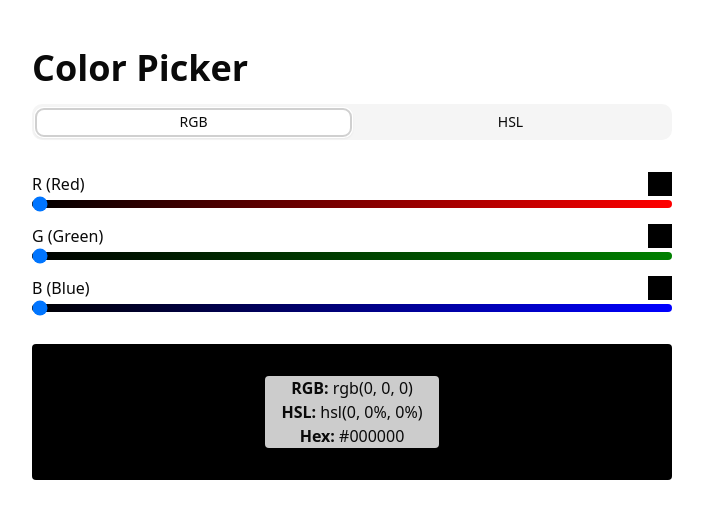
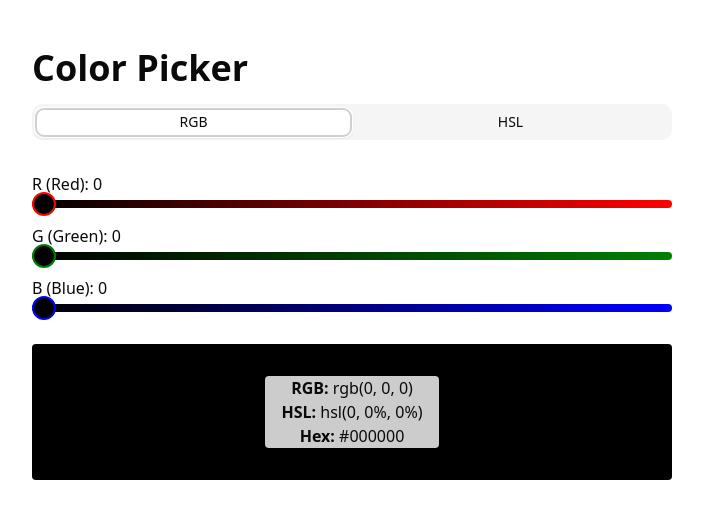
Before and after one commit to doiali/colorsforge, a Next.js app: page / in a window 1280 px wide. Both pictures are taken after a click on the tab "RGB". Shown: the top 518 px of the page, without its empty margins (288-991 px from the left). Built offline with nearby package versions, Linux system fonts and the light colour scheme.

Commit message:
feat: style slider thumb

```diff
--- a/src/app/globals.css
+++ b/src/app/globals.css
@@ -1,5 +1,6 @@
 @import "tailwindcss";
 @import "tw-animate-css";
+@import "./input.css";
 
 @custom-variant dark (&:is(.dark *));
 
--- /dev/null
+++ b/src/app/input.css
@@ -0,0 +1,41 @@
+@layer components {
+  input[type="range"]::-webkit-slider-thumb {
+    @apply appearance-none h-6 w-6 rounded-full bg-current border-2 border-foreground cursor-pointer;
+  }
+
+  .thumb-red {
+    color: rgb(var(--r), 0, 0);
+  }
+
+  input[type="range"].thumb-red::-webkit-slider-thumb {
+    border-color: red;
+  }
+
+  .thumb-green {
+    color: rgb(0, var(--g), 0);
+  }
+
+  input[type="range"].thumb-green::-webkit-slider-thumb {
+    border-color: green;
+  }
+
+  .thumb-blue {
+    color: rgb(0, 0, var(--b));
+  }
+
+  input[type="range"].thumb-blue::-webkit-slider-thumb {
+    border-color: blue;
+  }
+
+  .thumb-hue {
+    color: hsl(var(--h), 100%, 50%);
+  }
+
+  .thumb-saturation {
+    color: hsl(var(--h), var(--s), 50%);
+  }
+
+  .thumb-lightness {
+    color: hsl(var(--h), 100%, var(--l));
+  }
+}
--- a/src/app/page.tsx
+++ b/src/app/page.tsx
@@ -67,11 +67,11 @@ const ColorPickerRGB: React.FC<{
     }))
   }
   return (
-    <div className="flex flex-col">
-      <label htmlFor="rgb-r-range" className="flex justify-between">R (Red) <span className="inline-flex h-6 w-6" style={{ backgroundColor: `rgb(${r},0,0)` }} /></label>
+    <div className="flex flex-col" style={{ '--r': r, '--g': g, '--b': b } as React.CSSProperties}>
+      <label htmlFor="rgb-r-range" className="flex justify-between">R (Red): {r}</label>
       <input
         id="rgb-r-range"
-        className="mb-4 appearance-none mt-1 w-full h-2 rounded-lg"
+        className="mb-4 appearance-none mt-1 w-full h-2 rounded-lg thumb-red"
         name="r"
         type="range"
         min="0"
@@ -82,10 +82,10 @@ const ColorPickerRGB: React.FC<{
           background: 'linear-gradient(to right, black, red)',
         }}
       />
-      <label htmlFor="rgb-g-range" className="flex justify-between">G (Green) <span className="inline-flex h-6 w-6" style={{ backgroundColor: `rgb(0,${g},0)` }} /></label>
+      <label htmlFor="rgb-g-range" className="flex justify-between">G (Green): {g}</label>
       <input
         id="rgb-g-range"
-        className="mb-4 appearance-none mt-1 w-full h-2 rounded-lg"
+        className="mb-4 appearance-none mt-1 w-full h-2 rounded-lg thumb-green"
         name="g"
         type="range"
         min="0"
@@ -96,10 +96,10 @@ const ColorPickerRGB: React.FC<{
           background: 'linear-gradient(to right, black, green)',
         }}
       />
-      <label htmlFor="rgb-b-range" className="flex justify-between">B (Blue) <span className="inline-flex h-6 w-6" style={{ backgroundColor: `rgb(0,0,${b})` }} /></label>
+      <label htmlFor="rgb-b-range" className="flex justify-between">B (Blue): {b}</label>
       <input
         id="rgb-b-range"
-        className="mb-4 appearance-none mt-1 w-full h-2 rounded-lg"
+        className="mb-4 appearance-none mt-1 w-full h-2 rounded-lg thumb-blue"
         name="b"
         type="range"
         min="0"
@@ -128,11 +128,11 @@ const ColorPickerHSL: React.FC<{
   }
 
   return (
-    <div className="flex flex-col">
-      <label htmlFor="hsl-h-range" className="flex justify-between">H (Hue) <span className="inline-flex h-6 w-6" style={{ backgroundColor: `hsl(${h},100%,50%)` }} /></label>
+    <div className="flex flex-col" style={{ '--h': h, '--s': s + '%', '--l': l + '%' } as React.CSSProperties}>
+      <label htmlFor="hsl-h-range" className="flex justify-between">H (Hue): {h}</label>
       <input
         id="hsl-h-range"
-        className="mb-4 appearance-none mt-1 w-full h-2 rounded-lg"
+        className="mb-4 appearance-none mt-1 w-full h-2 rounded-lg thumb-hue"
         name="h"
         type="range"
         min="0"
@@ -143,10 +143,10 @@ const ColorPickerHSL: React.FC<{
           background: 'linear-gradient(to right, red, yellow, lime, cyan, blue, magenta, red)',
         }}
       />
-      <label htmlFor="hsl-s-range" className="flex justify-between">S (Saturation) <span className="inline-flex h-6 w-6" style={{ backgroundColor: `hsl(${h},${s}%,50%)` }} /></label>
+      <label htmlFor="hsl-s-range" className="flex justify-between">S (Saturation): {s}%</label>
       <input
         id="hsl-s-range"
-        className="mb-4 appearance-none mt-1 w-full h-2 rounded-lg"
+        className="mb-4 appearance-none mt-1 w-full h-2 rounded-lg thumb-saturation"
         name="s"
         type="range"
         min="0"
@@ -157,10 +157,10 @@ const ColorPickerHSL: React.FC<{
           background: `linear-gradient(to right, hsl(${h},0%,50%), hsl(${h},100%,50%))`,
         }}
       />
-      <label htmlFor="hsl-l-range" className="flex justify-between">L (Lightness) <span className="inline-flex h-6 w-6" style={{ backgroundColor: `hsl(${h},100%,${l}%)` }} /></label>
+      <label htmlFor="hsl-l-range" className="flex justify-between">L (Lightness): {l}%</label>
       <input
         id="hsl-l-range"
-        className="mb-4 appearance-none mt-1 w-full h-2 rounded-lg"
+        className="mb-4 appearance-none mt-1 w-full h-2 rounded-lg thumb-lightness"
         name="l"
         type="range"
         min="0"
```
